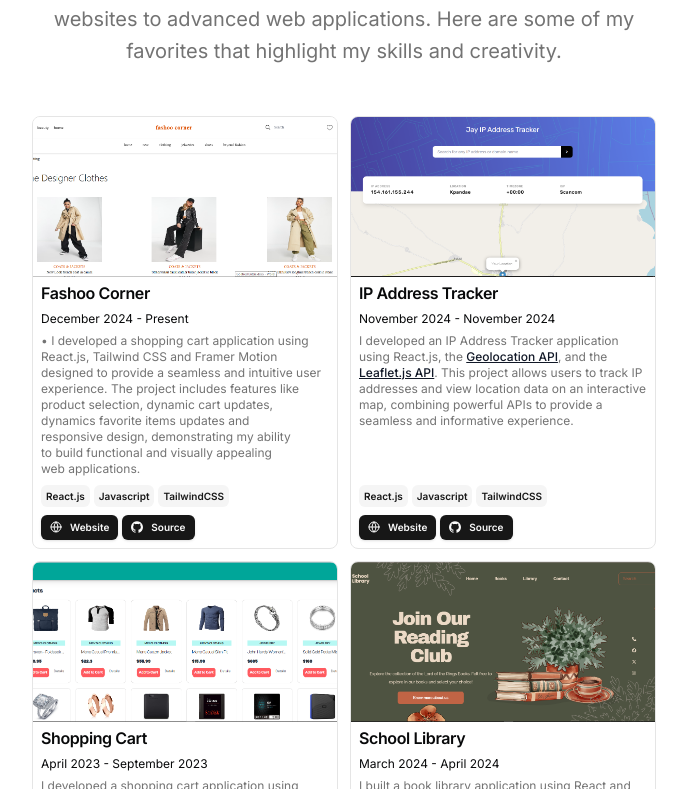
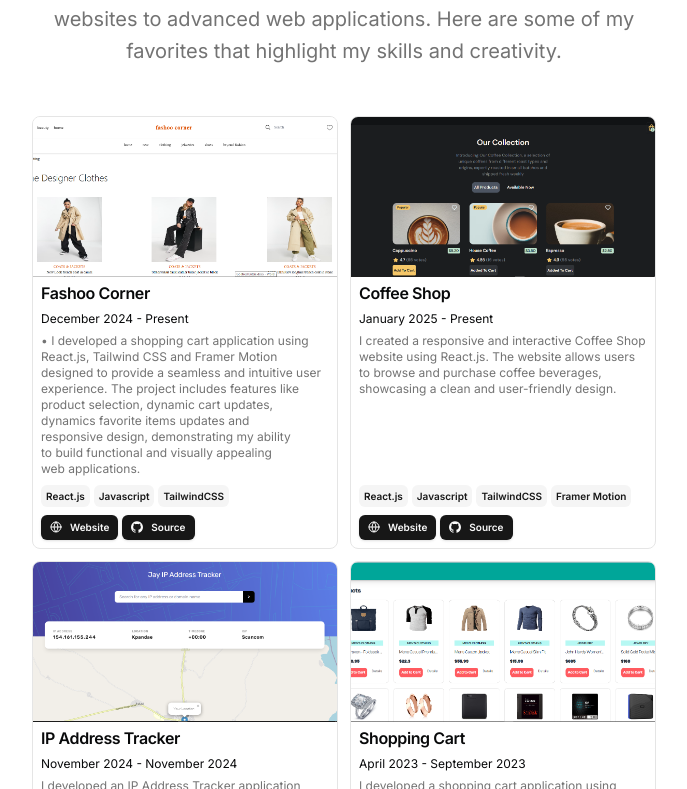
Before and after one commit to jayfaculty-design/jay-portfolio, a Next.js app: page / in a window 1280 px wide. Shown: the part 1051-1840 px from the top of the page, without its empty margins (296-983 px from the left). Built offline with nearby package versions, Linux system fonts and the light colour scheme.

Commit message:
Coffe Shop added

```diff
--- a/src/data/resume.tsx
+++ b/src/data/resume.tsx
@@ -141,6 +141,34 @@ export const DATA = {
 
 
 
+    },
+    {
+      title: "Coffee Shop",
+      href: "https://coffee-shop-opal.vercel.app/all-products",
+      dates: "January 2025 - Present",
+      active: true,
+      description:
+        "I created a responsive and interactive Coffee Shop website using React.js. The website allows users to browse and purchase coffee beverages, showcasing a clean and user-friendly design.",
+      technologies: [
+        "React.js",
+        "Javascript",
+        "TailwindCSS",
+        'Framer Motion'
+      ],
+      links: [
+        {
+          type: "Website",
+          href:"https://coffee-shop-opal.vercel.app/all-products",
+          icon: <Icons.globe className="size-3" />,
+        },
+        {
+          type: "Source",
+          href: "https://github.com/jayfaculty-design/coffee-shop",
+          icon: <Icons.github className="size-3" />,
+        },
+      ],
+      image: "/coffee.PNG",
+      video: "",
     },
     {
       title: "IP Address Tracker",
```
Also changed, not shown: public/Coffee.PNG (added).
